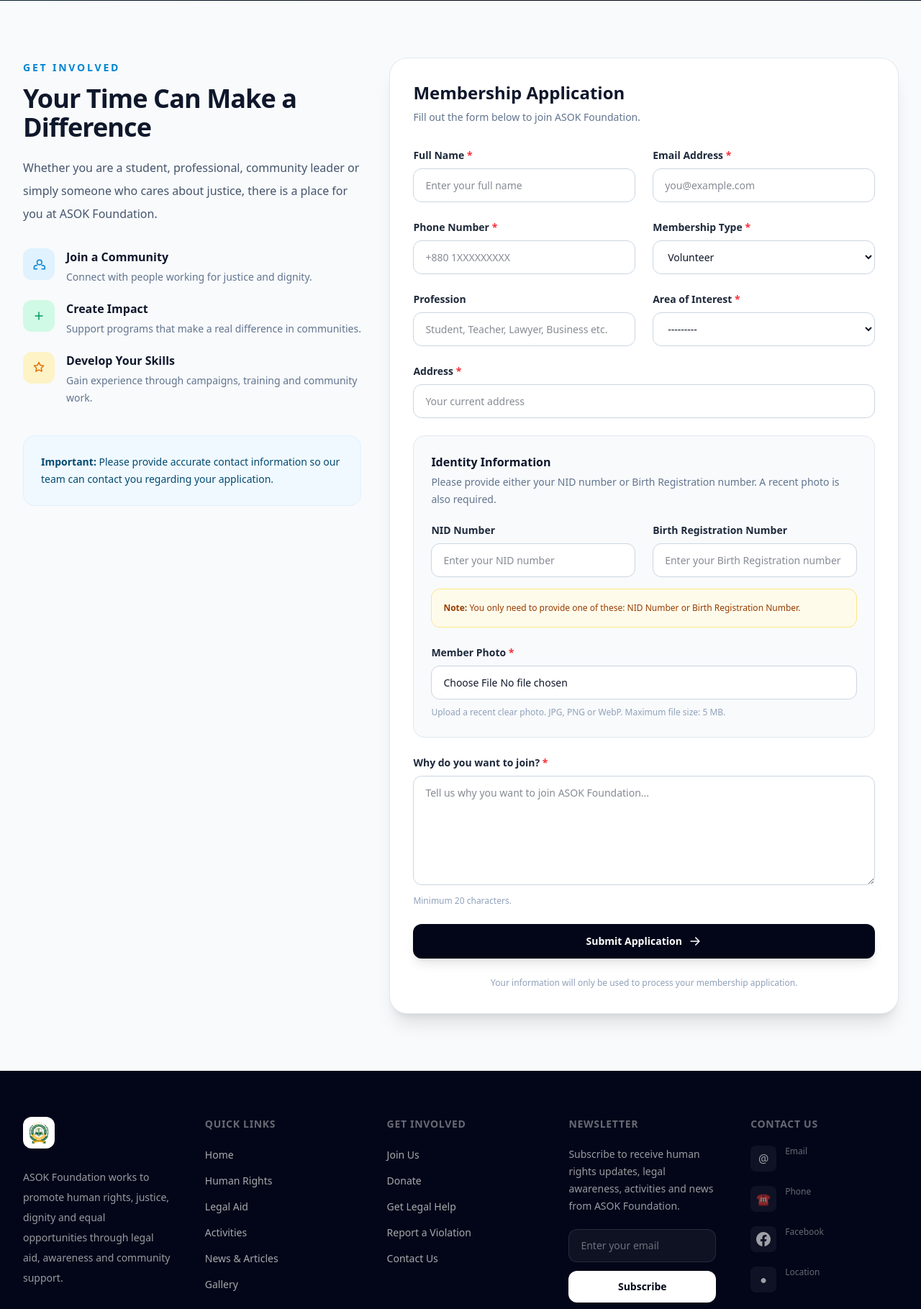
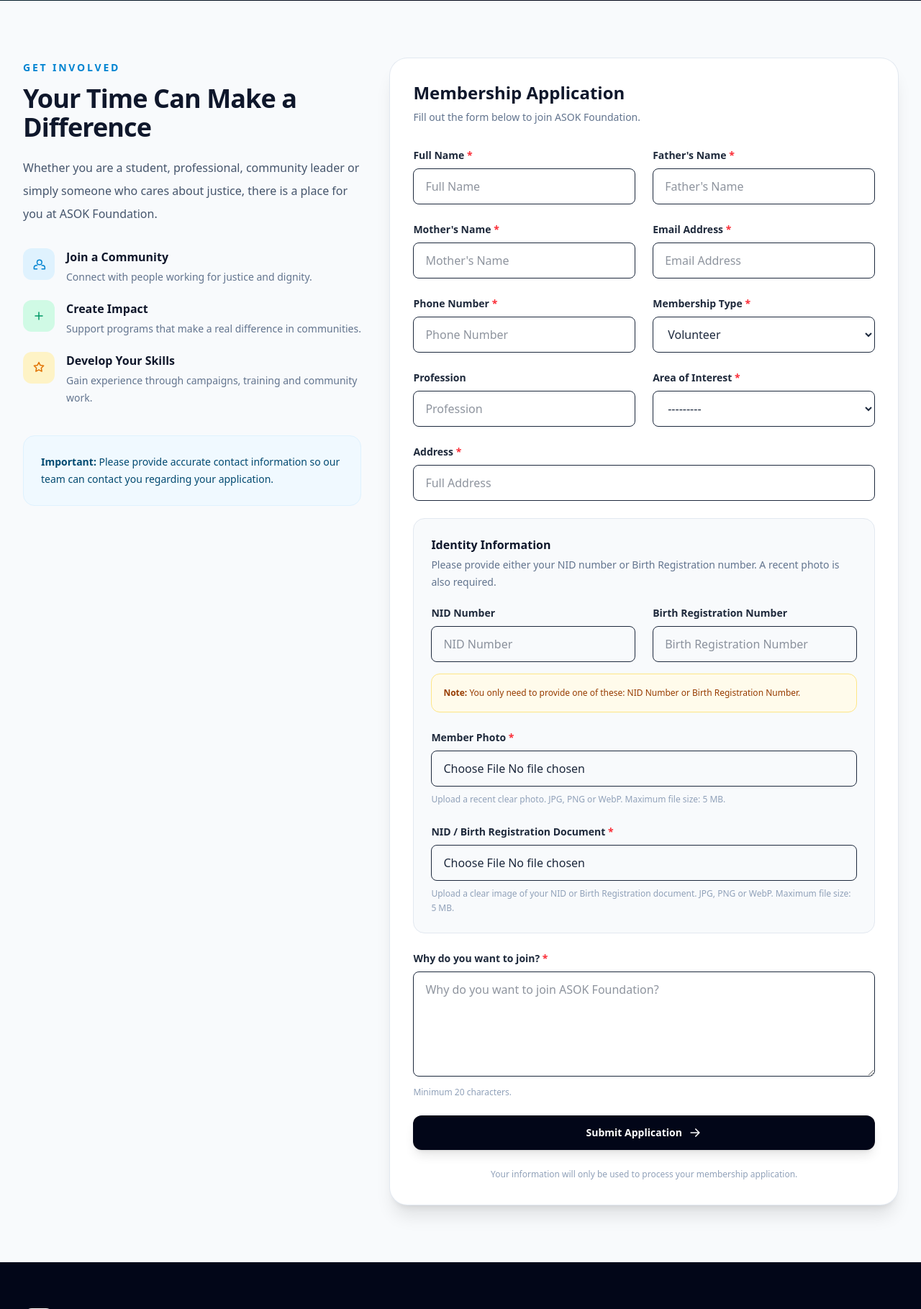
Before and after one commit to yousuf812/asok_website, a Django app: page /join-us/ in a window 1280 px wide. Shown: the part 522-2341 px from the top of the page at 72% size. Run offline with Django 5.2, Linux system fonts and the light colour scheme; data that the repository does not hold is empty; style sheets or scripts are compiled from the project's sources.

Commit message:
membership update

```diff
--- a/membership/forms.py
+++ b/membership/forms.py
@@ -10,6 +10,8 @@ class MembershipApplicationForm(forms.ModelForm):
 
         fields = [
             "full_name",
+            "father_name",
+            "mother_name",
             "email",
             "phone",
             "membership_type",
@@ -18,6 +20,7 @@ class MembershipApplicationForm(forms.ModelForm):
             "nid_number",
             "birth_registration_number",
             "photo",
+            "identity_document",
             "area_of_interest",
             "motivation",
         ]
@@ -25,142 +28,163 @@ class MembershipApplicationForm(forms.ModelForm):
         widgets = {
             "full_name": forms.TextInput(
                 attrs={
-                    "class": "form-input",
-                    "placeholder": "Enter your full name",
+                    "class": "w-full rounded-lg border border-gray-300 px-4 py-3",
+                    "placeholder": "Full Name",
+                }
+            ),
+
+            "father_name": forms.TextInput(
+                attrs={
+                    "class": "w-full rounded-lg border border-gray-300 px-4 py-3",
+                    "placeholder": "Father's Name",
+                }
+            ),
+
+            "mother_name": forms.TextInput(
+                attrs={
+                    "class": "w-full rounded-lg border border-gray-300 px-4 py-3",
+                    "placeholder": "Mother's Name",
                 }
             ),
 
             "email": forms.EmailInput(
                 attrs={
-                    "class": "form-input",
-                    "placeholder": "you@example.com",
+                    "class": "w-full rounded-lg border border-gray-300 px-4 py-3",
+                    "placeholder": "Email Address",
                 }
             ),
 
             "phone": forms.TextInput(
                 attrs={
-                    "class": "form-input",
-                    "placeholder": "+880 1XXXXXXXXX",
+                    "class": "w-full rounded-lg border border-gray-300 px-4 py-3",
+                    "placeholder": "Phone Number",
                 }
             ),
 
             "membership_type": forms.Select(
                 attrs={
-                    "class": "form-input",
+                    "class": "w-full rounded-lg border border-gray-300 px-4 py-3"
                 }
             ),
 
             "profession": forms.TextInput(
                 attrs={
-                    "class": "form-input",
-                    "placeholder": "Student, Teacher, Lawyer, Business etc.",
+                    "class": "w-full rounded-lg border border-gray-300 px-4 py-3",
+                    "placeholder": "Profession",
                 }
             ),
 
             "address": forms.TextInput(
                 attrs={
-                    "class": "form-input",
-                    "placeholder": "Your current address",
+                    "class": "w-full rounded-lg border border-gray-300 px-4 py-3",
+                    "placeholder": "Full Address",
                 }
             ),
 
             "nid_number": forms.TextInput(
                 attrs={
-                    "class": "form-input",
-                    "placeholder": "Enter your NID number",
+                    "class": "w-full rounded-lg border border-gray-300 px-4 py-3",
+                    "placeholder": "NID Number",
                 }
             ),
 
             "birth_registration_number": forms.TextInput(
                 attrs={
-                    "class": "form-input",
-                    "placeholder": "Enter your Birth Registration number",
+                    "class": "w-full rounded-lg border border-gray-300 px-4 py-3",
+                    "placeholder": "Birth Registration Number",
                 }
             ),
 
             "photo": forms.ClearableFileInput(
                 attrs={
-                    "class": "form-input",
+                    "class": "w-full rounded-lg border border-gray-300 px-4 py-3",
+                    "accept": "image/jpeg,image/png,image/webp",
+                }
+            ),
+
+            "identity_document": forms.ClearableFileInput(
+                attrs={
+                    "class": "w-full rounded-lg border border-gray-300 px-4 py-3",
                     "accept": "image/jpeg,image/png,image/webp",
                 }
             ),
 
             "area_of_interest": forms.Select(
                 attrs={
-                    "class": "form-input",
+                    "class": "w-full rounded-lg border border-gray-300 px-4 py-3"
                 }
             ),
 
             "motivation": forms.Textarea(
                 attrs={
-                    "class": "form-input",
-                    "rows": 6,
-                    "placeholder": (
-                        "Tell us why you want to join ASOK Foundation..."
-                    ),
+                    "class": "w-full rounded-lg border border-gray-300 px-4 py-3",
+                    "rows": 5,
+                    "placeholder": "Why do you want to join ASOK Foundation?",
                 }
             ),
         }
 
-        labels = {
-            "full_name": "Full Name",
-            "email": "Email Address",
-            "phone": "Phone Number",
-            "membership_type": "Membership Type",
-            "profession": "Profession",
-            "address": "Address",
-            "nid_number": "NID Number",
-            "birth_registration_number": "Birth Registration Number",
-            "photo": "Member Photo",
-            "area_of_interest": "Area of Interest",
-            "motivation": "Why do you want to join?",
-        }
+    def clean(self):
+        cleaned_data = super().clean()
+
+        nid_number = cleaned_data.get("nid_number")
+        birth_registration_number = cleaned_data.get(
+            "birth_registration_number"
+        )
+
+        if not nid_number and not birth_registration_number:
+            raise forms.ValidationError(
+                "Please provide either NID Number or Birth Registration Number."
+            )
+
+        return cleaned_data
 
     def clean_full_name(self):
-        full_name = self.cleaned_data["full_name"].strip()
+        full_name = self.cleaned_data.get("full_name", "").strip()
 
-        if len(full_name) < 3:
+        if not full_name:
             raise forms.ValidationError(
-                "Please enter your full name."
+                "Full name is required."
             )
 
         return full_name
 
+    def clean_father_name(self):
+        father_name = self.cleaned_data.get("father_name", "").strip()
+
+        if not father_name:
+            raise forms.ValidationError(
+                "Father's name is required."
+            )
+
+        return father_name
+
+    def clean_mother_name(self):
+        mother_name = self.cleaned_data.get("mother_name", "").strip()
+
+        if not mother_name:
+            raise forms.ValidationError(
+                "Mother's name is required."
+            )
+
+        return mother_name
+
     def clean_phone(self):
-        phone = self.cleaned_data["phone"].strip()
+        phone = self.cleaned_data.get("phone", "").strip()
 
-        if len(phone) < 8:
+        if not phone:
             raise forms.ValidationError(
-                "Please enter a valid phone number."
+                "Phone number is required."
             )
 
         return phone
-
-    def clean(self):
-        cleaned_data = super().clean()
-
-        nid_number = (
-            cleaned_data.get("nid_number") or ""
-        ).strip()
-
-        birth_registration_number = (
-            cleaned_data.get("birth_registration_number") or ""
-        ).strip()
-
-        if not nid_number and not birth_registration_number:
-            raise forms.ValidationError(
-                "Please provide either your NID number "
-                "or Birth Registration number."
-            )
-
-        return cleaned_data
 
     def clean_photo(self):
         photo = self.cleaned_data.get("photo")
 
         if not photo:
             raise forms.ValidationError(
-                "Please upload your recent photo."
+                "Member photo is required."
             )
 
         allowed_types = [
@@ -171,7 +195,7 @@ class MembershipApplicationForm(forms.ModelForm):
 
         if photo.content_type not in allowed_types:
             raise forms.ValidationError(
-                "Please upload a JPG, PNG, or WebP image."
+                "Only JPG, PNG or WEBP images are allowed."
             )
 
         if photo.size > 5 * 1024 * 1024:
@@ -181,13 +205,28 @@ class MembershipApplicationForm(forms.ModelForm):
 
         return photo
 
-    def clean_motivation(self):
-        motivation = self.cleaned_data["motivation"].strip()
+    def clean_identity_document(self):
+        document = self.cleaned_data.get("identity_document")
 
-        if len(motivation) < 20:
+        if not document:
             raise forms.ValidationError(
-                "Please provide at least 20 characters "
-                "explaining your motivation."
+                "NID or Birth Registration document image is required."
             )
 
-        return motivation
+        allowed_types = [
+            "image/jpeg",
+            "image/png",
+            "image/webp",
+        ]
+
+        if document.content_type not in allowed_types:
+            raise forms.ValidationError(
+                "Only JPG, PNG or WEBP images are allowed."
+            )
+
+        if document.size > 5 * 1024 * 1024:
+            raise forms.ValidationError(
+                "Identity document image size must not exceed 5 MB."
+            )
+
+        return document
--- a/templates/membership/home.html
+++ b/templates/membership/home.html
@@ -212,6 +212,45 @@
                             {% endfor %}
                         </div>
 
+                        <!-- Father's Name -->
+                        <div>
+                            <label
+                                for="{{ form.father_name.id_for_label }}"
+                                class="form-label"
+                            >
+                                Father's Name <span class="text-red-500">*</span>
+                            </label>
+
+                            {{ form.father_name }}
+
+                            {% for error in form.father_name.errors %}
+                                <p class="mt-1 text-xs text-red-600">
+                                    {{ error }}
+                                </p>
+                            {% endfor %}
+                        </div>
+
+
+                        <!-- Mother's Name -->
+                        <div>
+                            <label
+                                for="{{ form.mother_name.id_for_label }}"
+                                class="form-label"
+                            >
+                                Mother's Name <span class="text-red-500">*</span>
+                            </label>
+
+                            {{ form.mother_name }}
+
+                            {% for error in form.mother_name.errors %}
+                                <p class="mt-1 text-xs text-red-600">
+                                    {{ error }}
+                                </p>
+                            {% endfor %}
+                        </div>
+
+
+
 
                         <div>
                             <label for="{{ form.email.id_for_label }}" class="form-label">
@@ -422,6 +461,32 @@
 
                 </div>
 
+                <!-- NID / Birth Registration Document -->
+            <div class="mt-6">
+
+                <label
+                    for="{{ form.identity_document.id_for_label }}"
+                    class="form-label"
+                >
+                    NID / Birth Registration Document
+                    <span class="text-red-500">*</span>
+                </label>
+
+                {{ form.identity_document }}
+
+                <p class="mt-2 text-xs leading-5 text-slate-400">
+                    Upload a clear image of your NID or Birth Registration document.
+                    JPG, PNG or WebP. Maximum file size: 5 MB.
+                </p>
+
+                {% for error in form.identity_document.errors %}
+                    <p class="mt-1 text-xs text-red-600">
+                        {{ error }}
+                    </p>
+                {% endfor %}
+
+            </div>
+
             </div>
 
 
```
Also changed, not shown: membership/models.py (+22 -0 lines), activities/migrations/0003_alter_activity_slug.py (added), blog/migrations/0002_alter_blogpost_slug.py (added), human_rights/migrations/0002_alter_humanrightsarticle_slug.py (added), membership/migrations/0007_membershipapplication_father_name_and_more.py (added), 1 other file. Lines whose indentation alone changed are shown as unchanged.
